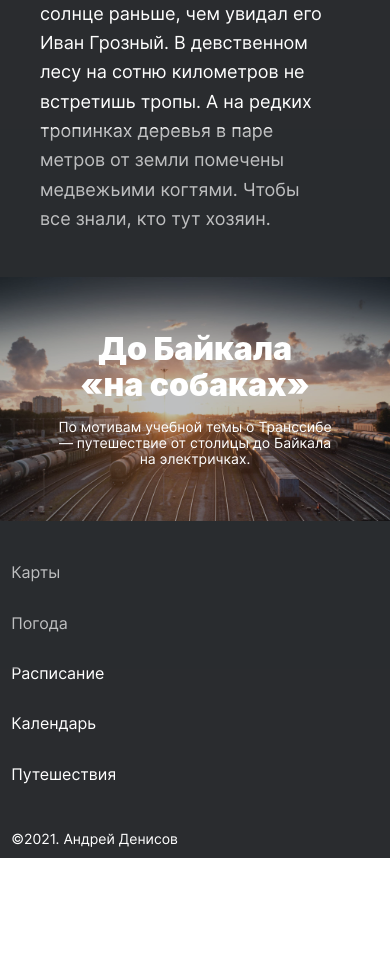
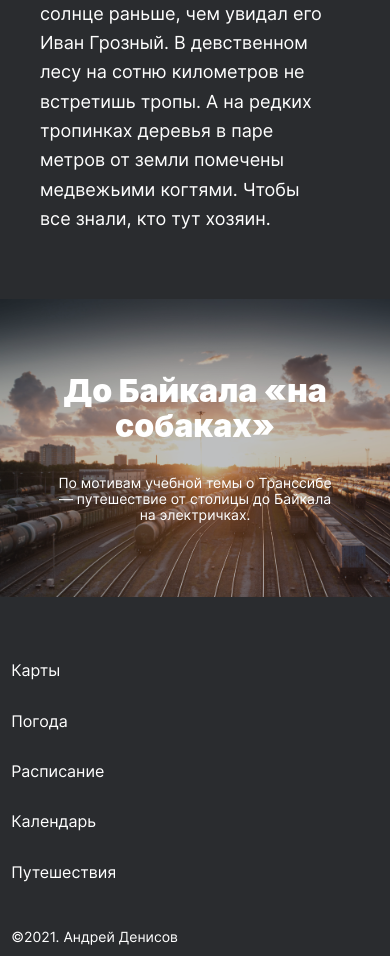
Before and after one commit to Andr-Den/russian-travel, a plain HTML site: page index.html in a window 390 px wide. Shown: the part 10780-11736 px from the top of the page. Before the commit the page ends 11638 px from the top, so only its background shows below. Drawn offline with Linux system fonts and the light colour scheme; a web font is replaced by a local one.

Commit message:
fixes cover

```diff
--- a/blocks/cover/__background/cover__background.css
+++ b/blocks/cover/__background/cover__background.css
@@ -1,12 +1,26 @@
 .cover__background {
-    width: 92.5%;
-    position: absolute;
-    z-index: 0;
+    background: url(../../../sprint-3-images/__background.png);
+    background-repeat: no-repeat;
+    background-size: cover;
     object-fit: cover;
+    width: 100%;
+    max-height: 740px;
 }
 
 @media screen and (max-width: 1024px){
     .cover__background {
-        width: 100%;
+        max-height: 640px;
     }
 }
+
+@media screen and (max-width: 768px){
+    .cover__background {
+        max-height: 480px;
+    }
+}
+
+@media screen and (max-width: 320px){
+    .cover__background {
+        height: 200px;
+    }
+}
--- a/blocks/cover/__overlay/cover__overlay.css
+++ b/blocks/cover/__overlay/cover__overlay.css
@@ -1,17 +1,20 @@
 .cover__overlay {
-    width: 92.5%;
-    height: 740px;
-    background: #2A2C2F;
-    opacity: 0.3;
-    position: absolute;
-    z-index: 2;
+    width: 100%;
+    /* padding: 245px 312px 245px; */
+    background:rgba(42, 44, 47, 0.3);
+    /* z-index: 2; */
+    display: flex;
+    flex-direction: column;
+    text-align: center;
+    align-items: center;
+    text-decoration: none;
 }
 
 .cover__overlay:hover {
-    opacity: 0.8;
+    background:rgba(42, 44, 47, 0.8);
 }
 
-@media screen and (max-width: 1024px){
+/* @media screen and (max-width: 1024px){
     .cover__overlay {
         width: 100%;
         height: 640px;
@@ -24,8 +27,8 @@
     }
 }
 
-@media screen and (max-width: 320px){
+@media screen and (max-width: 440px){
     .cover__overlay {
         height: 200px;
     }
-}
+} */
--- a/blocks/cover/__subtitle/cover__subtitle.css
+++ b/blocks/cover/__subtitle/cover__subtitle.css
@@ -1,7 +1,8 @@
 .cover__subtitle {
     margin: 0;
     margin-top: 32px;
-    max-width: 360px;
+    padding-bottom: 245px;
+    width: 360px;
     font-family: Inter;
     font-style: normal;
     font-weight: normal;
@@ -9,15 +10,38 @@
     line-height: 22px;
     text-decoration: none;
     text-align: center;
+    align-content: center;
     color: #FFFFFF;
     z-index: 3;
 }
 
+@media screen and (max-width: 1024px){
+    .cover__subtitle {
+        padding-bottom: 195px;
+    }
+}
+
 @media screen and (max-width: 768px){
     .cover__subtitle {
-        margin-top: 16px;
+        padding-bottom: 115px;
+    }
+}
+
+@media screen and (max-width: 600px){
+    .cover__subtitle {
         max-width: 288px;
+        padding-bottom: 74px;
         font-size: 14px;
         line-height: 16px;
     }
 }
+
+@media screen and (max-width: 320px){
+    .cover__subtitle {
+        /* width: 288px; */
+        /* font-size: 14px;
+        line-height: 16px; */
+        padding-bottom: 33px;
+        margin-top: 16px;
+    }
+}
--- a/blocks/cover/__title/cover__title.css
+++ b/blocks/cover/__title/cover__title.css
@@ -1,29 +1,45 @@
 .cover__title {
     margin: 0;
-    max-width: 560px;
+    padding-top: 245px;
+    width: 560px;
+    text-align: center;
+    justify-content: center;
+    align-content: center;
     font-family: Inter;
     font-style: normal;
     font-weight: 900;
     font-size: 72px;
     line-height: 76px;
-    text-decoration: none;
-    text-align: center;
-    align-self: center;
     color: #FFFFFF;
     z-index: 3;
 }
 
+@media screen and (max-width: 1024px){
+    .cover__title {
+        padding-top: 195px;
+    }
+}
+
 @media screen and (max-width: 768px){
     .cover__title {
-        max-width: 400px;
-        font-size: 52px;
-        line-height: 56px;
+        padding-top: 115px;
     }
 }
-@media screen and (max-width: 440px){
+
+@media screen and (max-width: 600px){
     .cover__title {
-        max-width: 250px;
+        max-width: 288px;
+        padding-top: 74px;
         font-size: 32px;
-        line-height: 36px;
+        line-height: 35px;
     }
 }
+
+@media screen and (max-width: 320px){
+    .cover__title {
+        /* max-width: 288px; */
+        /* font-size: 32px;
+        line-height: 35px; */
+        padding-top: 33px;
+    }
+}
--- a/blocks/cover/cover.css
+++ b/blocks/cover/cover.css
@@ -1,32 +1,18 @@
 .cover {
     margin: 92px auto 0;
-    width: 92.5%;
-    height: 740px;
-    display: flex;
-    flex-direction: column;
-    text-align: center;
-    justify-content: center;
-    align-items: center;
-    text-decoration: none;
+    max-width: calc(1280px - 2*48px);
 }
 
 @media screen and (max-width: 1024px){
     .cover {
-        width: 100%;
-        height: 640px;
+        max-width: 100%;
     }
+
 }
 
-@media screen and (max-width: 768px){
+@media screen and (max-width: 1024px){
     .cover {
-        height: 540px;
-    }
-}
-
-@media screen and (max-width: 440px){
-    .cover {
-        width: 100%;
-        height: 200px;
         margin: 66px auto 0;
     }
+
 }
--- a/blocks/footer/footer.css
+++ b/blocks/footer/footer.css
@@ -17,7 +17,7 @@
 @media screen and (max-width: 768px){
     .footer {
         width: 94%;
-        margin: 5.5px 0.7rem 0;
+        margin: 5.5rem 0.7rem 0;
     }
 }
 
--- a/index.html
+++ b/index.html
@@ -3,9 +3,7 @@
 <head>
   <meta charset="UTF-8">
   <meta name="viewport" content="width=device-width, initial-scale=1.0">
-  <link rel="stylesheet" href="./vendor/normalize.css">
   <link rel="stylesheet" href="./pages/index.css">
-  <link rel="stylesheet" href="./vendor/fonts/inter.css">
   <title>Путешествия по России</title>
 </head>
 <body>
@@ -120,13 +118,13 @@
         </div>
       </section>
 
-      <section>
-        <a href="https://stampsy.com/na-elektrichkakh-do-baikala"  target="_blank" class="cover">
-          <h3 class="cover__title">До Байкала «на собаках»</h3>
-          <p class="cover__subtitle">По мотивам учебной темы о Транссибе — путешествие от столицы до Байкала на электричках.</p>
-          <img src="./sprint-3-images/cover-trains.jpg" class="cover__background" alt="вокзал">
-          <div class="cover__overlay"></div>
-        </a>
+      <section class="cover">
+          <div class="cover__background">
+            <a href="https://stampsy.com/na-elektrichkakh-do-baikala" target="_blank" class="cover__overlay">
+              <h3 class="cover__title">До Байкала «на собаках»</h3>
+              <p class="cover__subtitle">По мотивам учебной темы о Транссибе — путешествие от столицы до Байкала на электричках.</p>
+            </a>
+          </div>
       </section>
     </main>
 
--- a/pages/index.css
+++ b/pages/index.css
@@ -1,3 +1,5 @@
+@import url(../vendor/normalize.css);
+@import url(../vendor/fonts/inter.css);
 @import url(../blocks/page/page.css);
 @import url(../blocks/header/header.css);
 @import url(../blocks/header/__logo/header__logo.css);
```
